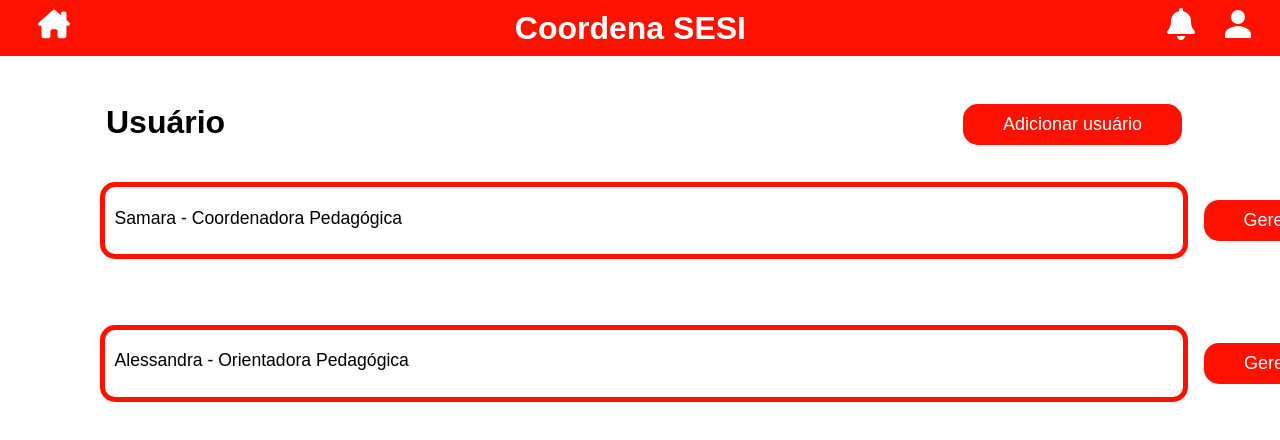
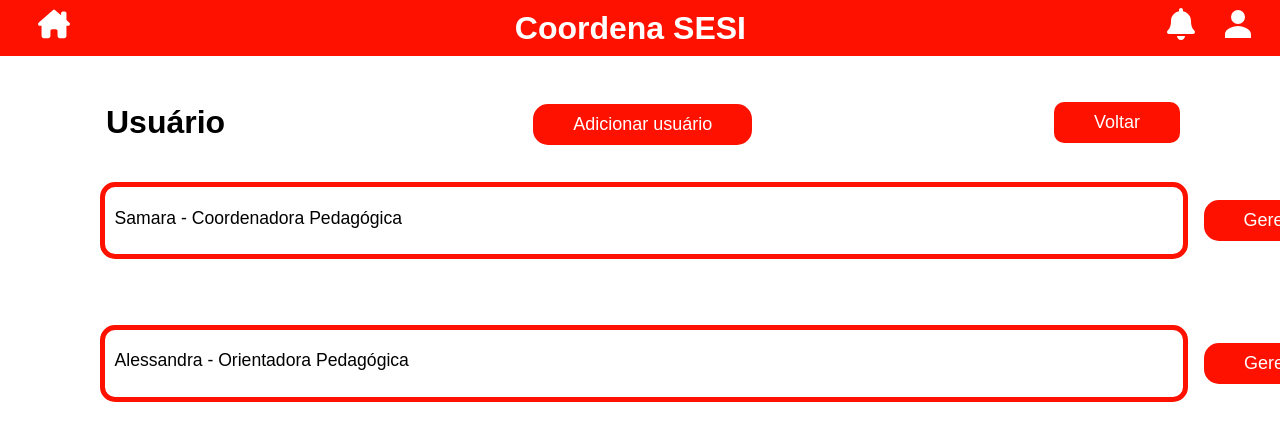
Before and after one commit to Thur00/CoordenaPF-FrontEnd, a Next.js app: page /Paginas/usuarios in a window 1280 px wide. Shown: the top 440 px of the page. Built offline with nearby package versions, Linux system fonts and the light colour scheme; no server answers.

Commit message:
but voltar

```diff
--- a/app/Paginas/usuarios/page.jsx
+++ b/app/Paginas/usuarios/page.jsx
@@ -6,6 +6,7 @@
 import UsuarioAle from "@/Components/UsuarioAlessandraComponents";
 import BotaoAdicionarUsuario from "@/Components/BotaoAdicionarUsuario";
 import { useEffect, useState } from "react";
+import BotaoVoltar from "@/Components/BotaoVoltar";
 
 const API_URL = "http://localhost:3001";
 
@@ -37,6 +38,7 @@
       <div className={styles.bt}>
 
         <BotaoAdicionarUsuario></BotaoAdicionarUsuario>
+        <BotaoVoltar link="/Paginas/MeuPerfilCleide" />
 
       </div>
 
@@ -46,11 +48,8 @@
 
         <UsuarioAle></UsuarioAle>
 
-
-
       </div>
     </div>
 
-
   );
 }
```
Lines whose indentation alone changed are shown as unchanged.
